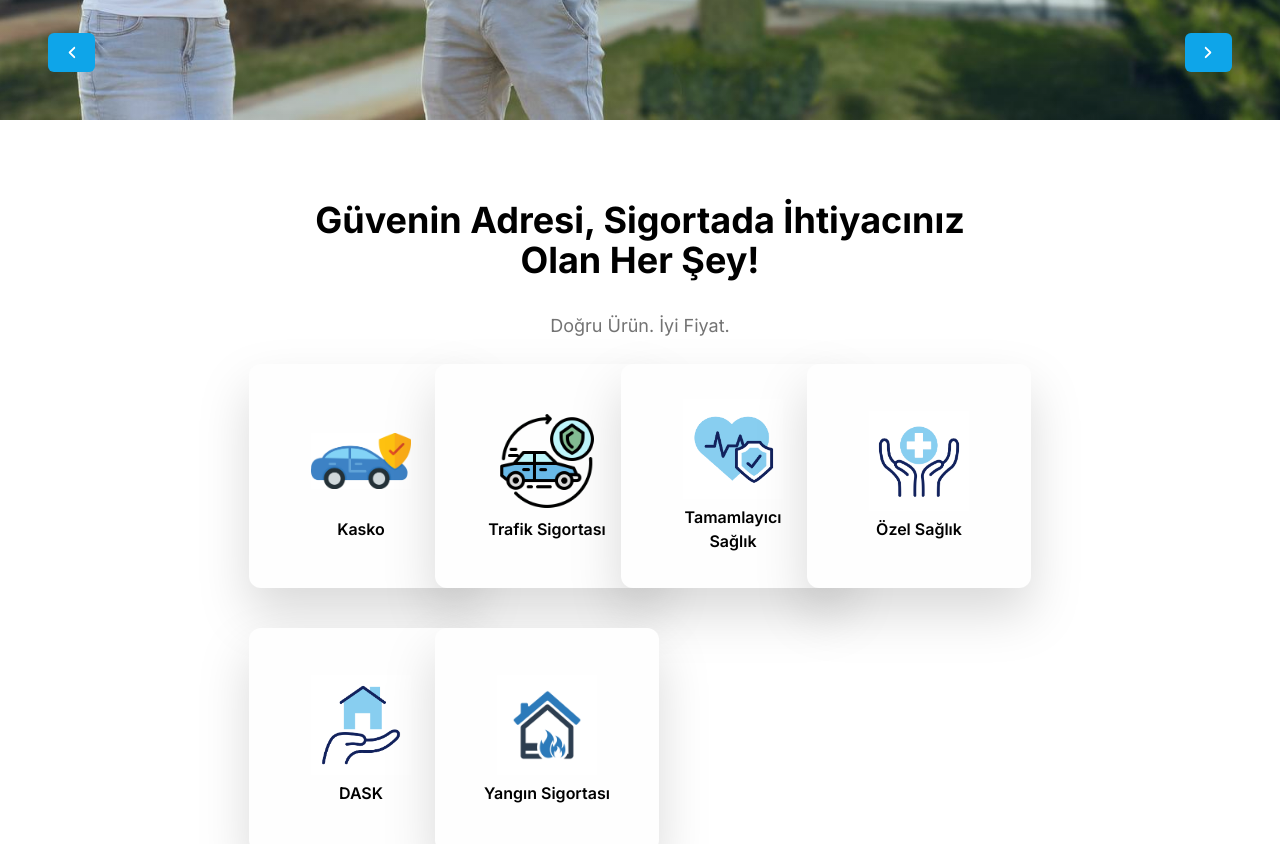
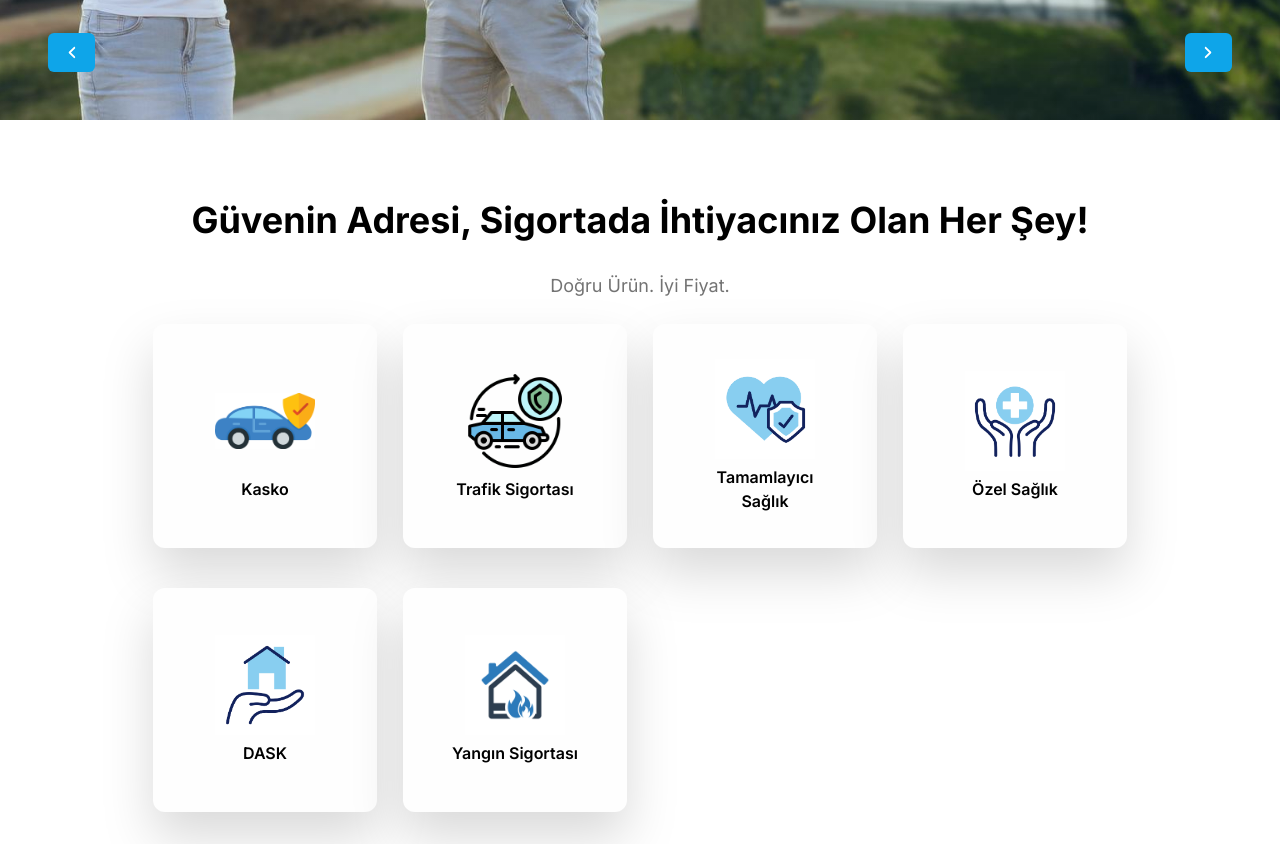
Before and after one commit to medetcandiler/dilersigorta, a Next.js app: page / in a window 1280 px wide. Shown: the part 680-1524 px from the top of the page. Built offline with nearby package versions, Linux system fonts and the light colour scheme.

Commit message:
Updated products paddinX

```diff
--- a/components/ProductsSection/index.tsx
+++ b/components/ProductsSection/index.tsx
@@ -4,7 +4,7 @@ import { products } from "@/data/products";
 
 const ProductsSection: FC = () => {
   return (
-    <section className="bg-[#fff] px-5 py-20 xl:px-72">
+    <section className="bg-[#fff] px-5 py-20 xl:px-40 2xl:px-72">
       <h3 className="text-center font-bold text-2xl md:text-3xl lg:text-4xl pb-8">
         Güvenin Adresi, Sigortada İhtiyacınız Olan Her Şey!
       </h3>
--- a/components/TestimonialCard/index.tsx
+++ b/components/TestimonialCard/index.tsx
@@ -3,7 +3,7 @@ import { ITestimonialsCard } from "./interface";
 
 const TestimonialCard: FC<ITestimonialsCard> = ({ content, name }) => {
   return (
-    <div className="flex flex-col bg-[#fff] w-[300px] px-5 sm:px-10 rounded-lg py-10 md:py-8 lg:w-[350px] xl:w-auto ">
+    <div className="flex flex-col bg-[#fff] w-[300px] shadow px-5 sm:px-10 rounded-lg py-10 md:py-8 lg:w-[350px] xl:w-auto ">
       <p className="font-medium tracking-normal text-start">{content}</p>
       <p className="text-md font-semibold tracking-wide text-right">{name}</p>
     </div>
```
